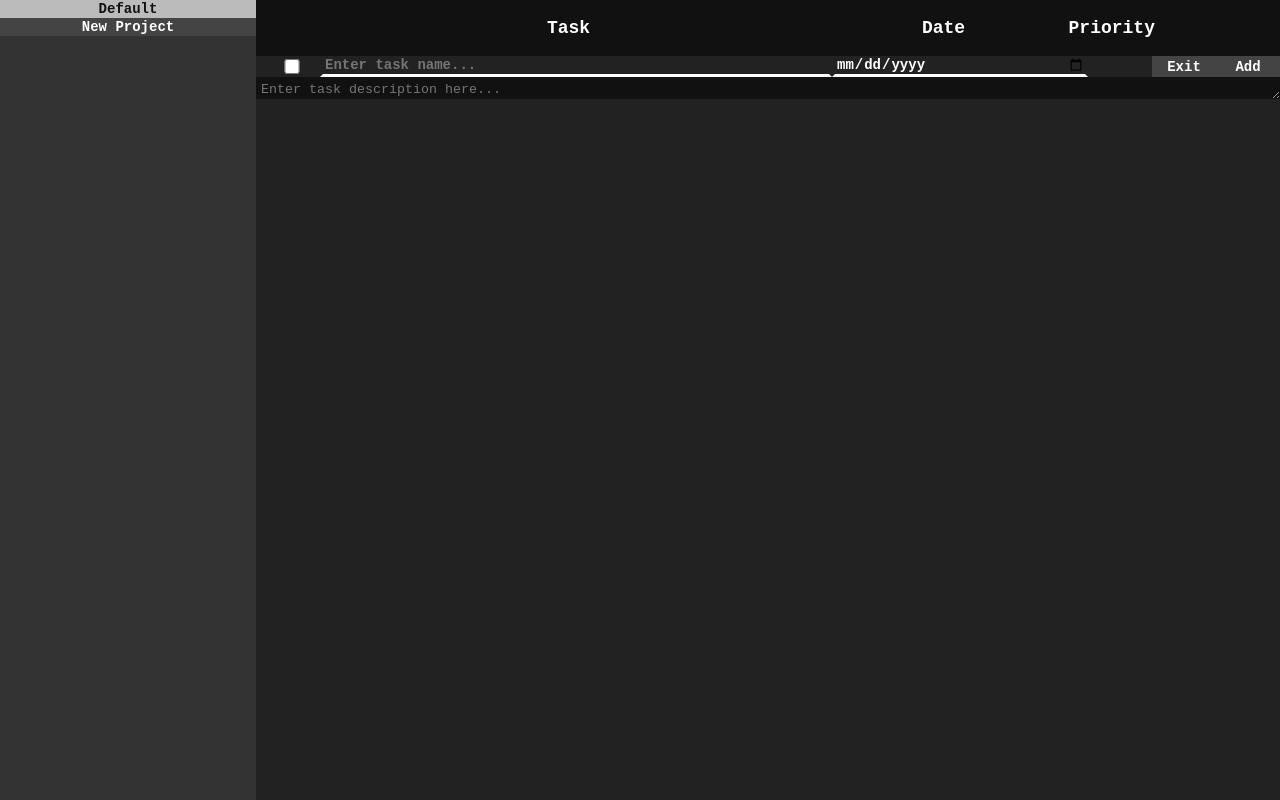
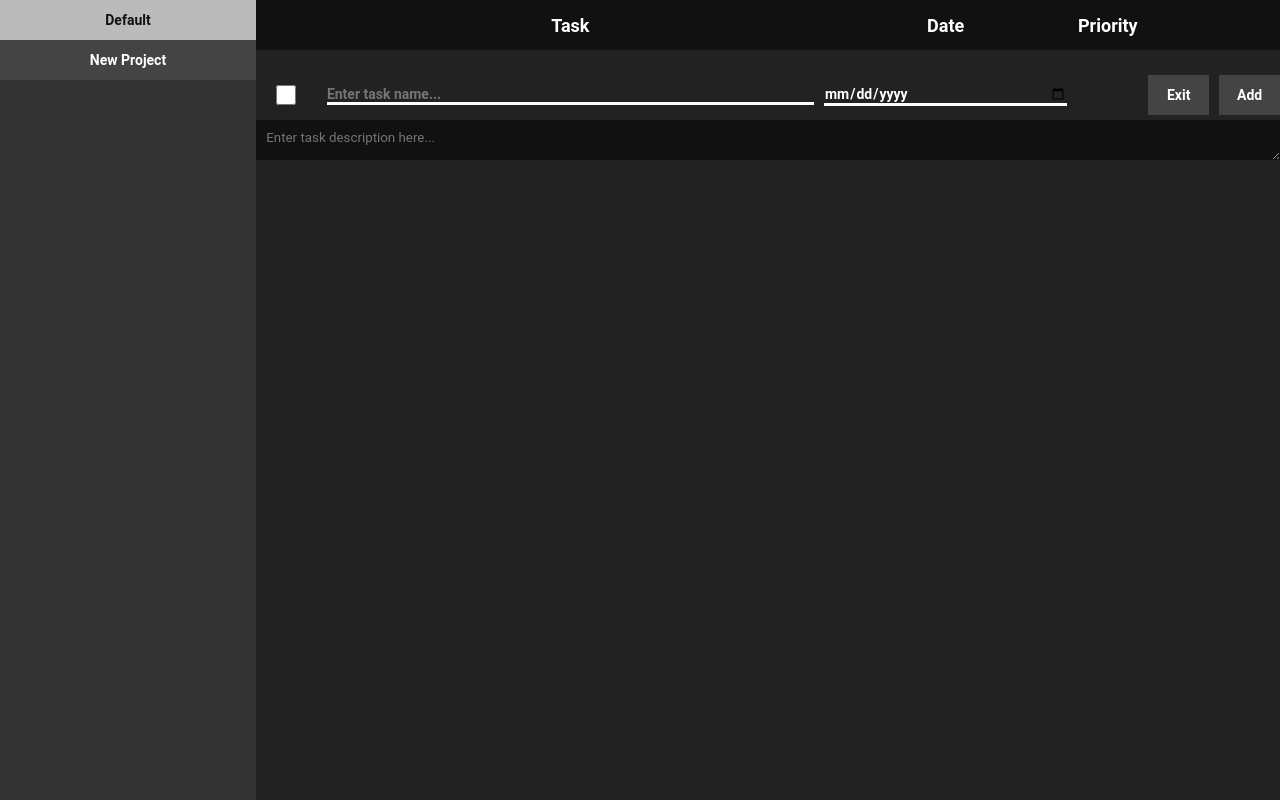
Before and after one commit to ehrelevant/todo-list, a plain HTML site: page index.html in a window 1280 px wide. Both pictures are taken after a click on the button "New Todo". Drawn offline with Linux system fonts and the light colour scheme.

Commit message:
update styling

```diff
--- a/index.html
+++ b/index.html
@@ -28,7 +28,7 @@
             </div>
         </section>
         <section id="todos_panel" class="todos-panel">
-            <div id="todo_legend" class="todo todo-legend">
+            <div id="todo_legend" class="todo-legend">
                 <p></p>
                 <p>Task</p>
                 <p>Date</p>
@@ -40,14 +40,18 @@
             <button id="new_todo" class="new-todo-btn">New Todo</button>
             <div id="todo_form_container" class="todo-form-container">
                 <form id="todo_form" name="todoForm" class="todo-form" onsubmit="return false">
+                    <div class="todo">
                         <input type="checkbox" name="done">
                         <input type="text" name="title" placeholder="Enter task name..." required>
                         <input type="date" name="date">
                         <br>
-
                         <input type="reset" name="exit" value="Exit">
                         <input type="submit" name="add" value="Add">
+                    </div>
+
+                    <div class="todo-desc">
                         <textarea name="desc" placeholder="Enter task description here..." class="todo-form-textarea"></textarea>
+                    </div>
                 </form>
             </div>
         </section>
--- a/style.css
+++ b/style.css
@@ -13,16 +13,18 @@
     --text-color-2: #111;
 }
 
+* {
+    margin: 0;
+    padding: 0;
+}
 
-body, button, input {
+
+body, button, input, textarea {
     color: var(--text-color-1);
-    font-family: 'Courier New', Courier, monospace;
+    font-family:  Roboto, Oxygen, Ubuntu, Cantarell, 'Open Sans', 'Helvetica Neue', sans-serif;
 }
 
 body {
-    margin: 0;
-    padding: 0;
-
     background-color: var(--main-color-2);
     font-size: 18px;
 }
@@ -39,10 +41,7 @@ input, textarea {
 }
 
 input {
-    box-sizing: border-box;
     width: 100%;
-    border-left: 3px solid var(--main-color-2);
-    border-right: 3px solid var(--main-color-2);
     border-bottom: 3px solid var(--secondary-color-1);
 }
 
@@ -63,6 +62,7 @@ button, input[type="submit"], input[type="reset"] {
     background-color: var(--button-color-1);
     outline: none;
     border: none;
+    height: 40px;
 
     transition: 50ms ease-in-out;
 }
@@ -70,6 +70,12 @@ button, input[type="submit"], input[type="reset"] {
 button:hover, input[type="submit"]:hover, input[type="reset"]:hover {
     background-color: var(--button-hover-color-1);
     color: var(--text-color-2);
+}
+
+input[type="checkbox"] {
+    justify-self: center;
+    width: 20px;
+    height: 20px;
 }
 
 
@@ -102,26 +108,26 @@ button:hover, input[type="submit"]:hover, input[type="reset"]:hover {
     width: 100%;
 }
 
-.todo {
+.todo-legend p, .todo-date, .todo-priority {
+    text-align: center;
+}
+
+.todo, .todo-legend {
     width: auto;
 
     display: grid;
     grid-template-columns: 1fr 8fr 4fr 1fr 1fr 1fr;
+    column-gap: 10px;
+    align-items: center;
+    height: 50px;
+}
 
-    transition: 50ms ease-in-out;
+.todo {
+    transition: background-color 50ms ease-in-out;
 }
 
 .todo:hover {
     background-color: var(--hover-color-1);
-}
-
-.checkbox {
-    justify-self: center;
-    width: 20px;
-}
-
-.todo-legend p, .todo-date, .todo-priority {
-    text-align: center;
 }
 
 .todo-legend {
@@ -134,7 +140,6 @@ button:hover, input[type="submit"]:hover, input[type="reset"]:hover {
 }
 
 .todo-desc {
-    grid-column: 1/8;
     overflow-wrap: break-word;
     width: 100%;
 
@@ -150,26 +155,23 @@ button:hover, input[type="submit"]:hover, input[type="reset"]:hover {
 
 .todo-form-textarea {
     resize: vertical;
-    height: 12px;
+    min-height: 20px;
+    height: 20px;
 
-    grid-column: 1/8;
-    padding: 0.5%;
-}
-
-.todo-edit-textarea {
-    resize: vertical;
+    padding: 1%;
 }
 
 .todo-form {
     width: auto;
-
-    display: grid;
-    grid-template-columns: 1fr 8fr 4fr 1fr 1fr 1fr;
 }
 
 
 .hidden {
     display: none;
+}
+
+.new-todo-btn, .todo-form-container {
+    margin-top: 20px;
 }
 
 
```
Also changed, not shown: main.js. Lines whose indentation alone changed are shown as unchanged.
